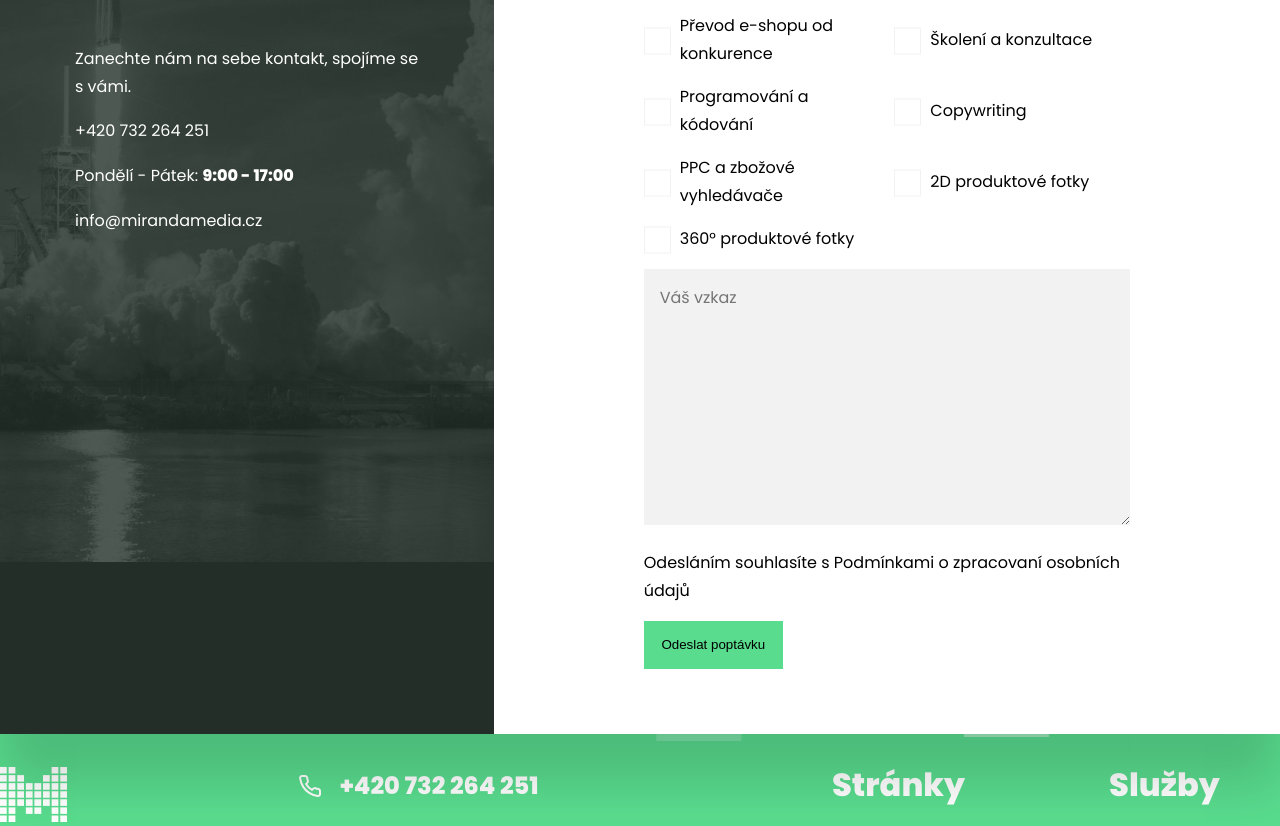
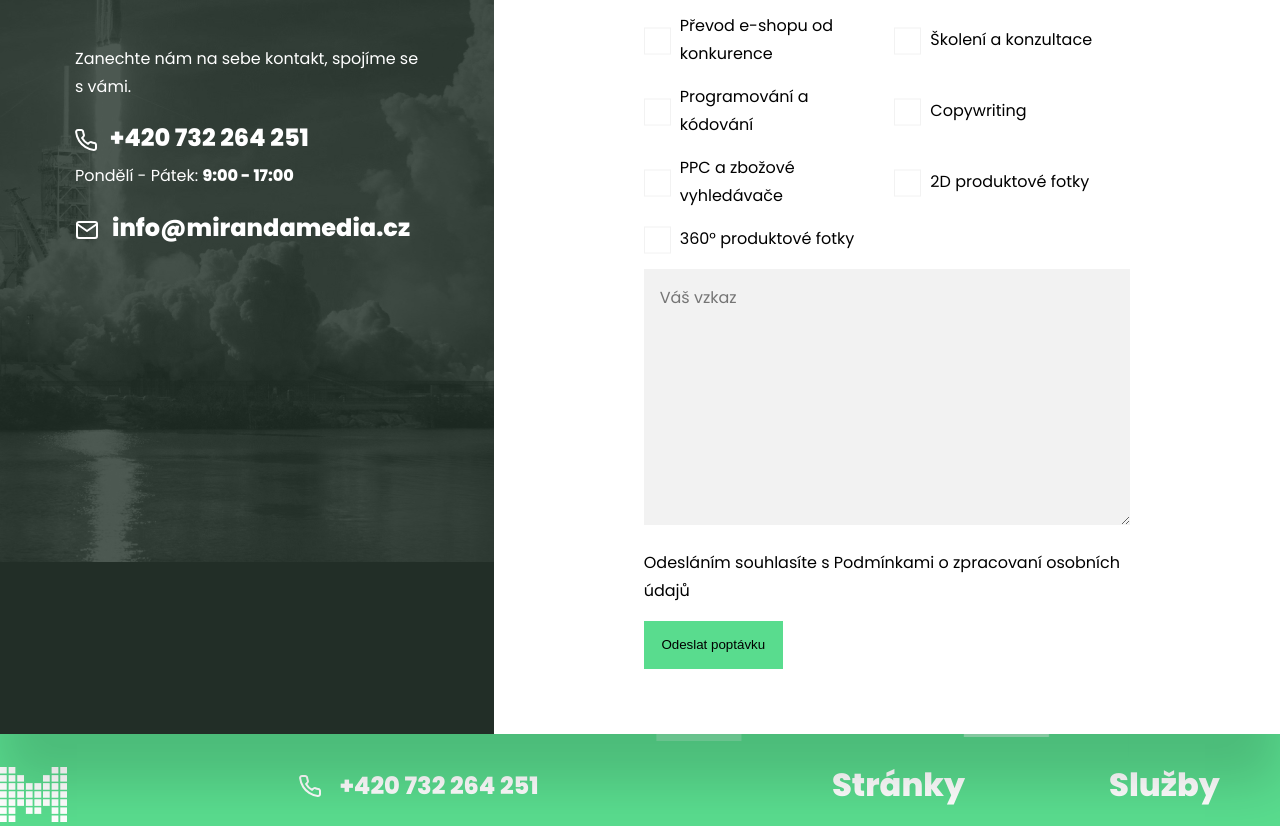
Before and after one commit to MirandaMedia-Group/miranda-website, a Next.js app: page /e-shopy in a window 1280 px wide. Shown: the part 7972-8798 px from the top of the page. Built offline with nearby package versions, Linux system fonts and the light colour scheme; no server answers.

Commit message:
contact form finished

```diff
--- a/components/ContactForm/ContactForm.jsx
+++ b/components/ContactForm/ContactForm.jsx
@@ -61,9 +61,9 @@ const ContactForm = () => {
             <div className="column">
                 <h2>Mám zájem <strong>o spolupráci</strong></h2>
                 <p>Zanechte nám na sebe kontakt, spojíme se s vámi.</p>
-                <a className="project-phone" href="tel:+420732264251">+420 732 264 251</a>
+                <a className={styles.projectPhone} href="tel:+420732264251">+420 732 264 251</a>
                 <p>Pondělí - Pátek: <strong>9:00 - 17:00</strong></p>
-                <a href="mailto:info@mirandamedia.cz" className="project-mail">info@mirandamedia.cz</a>
+                <a href="mailto:info@mirandamedia.cz" className={styles.projectMail}>info@mirandamedia.cz</a>
             </div>
             <div className="column">
                 <form onSubmit={sendForm}>
@@ -115,7 +115,7 @@ const ContactForm = () => {
                     </div>
                     <textarea name="zprava" id="zprava" rows="8" placeholder="Váš vzkaz" ref={form.zprava}></textarea>
                     <div className={styles.formRow}>
-                        <input type="checkbox" name="consent" id="consent" required checked/>
+                        <input type="checkbox" name="consent" id="consent" readOnly/>
                         <label htmlFor="consent">Odesláním souhlasíte s Podmínkami o zpracovaní osobních údajů</label>
                     </div>
                     <button type="submit" className="btn btn-primary">Odeslat poptávku</button>
--- a/components/ContactForm/ContactForm.module.scss
+++ b/components/ContactForm/ContactForm.module.scss
@@ -16,6 +16,9 @@
         color: $color-white;
         padding: 115px 75px;
         flex: 0 1 560px;
+        p {
+            margin-top: 0;
+        }
     }
     & > div:last-of-type {
         flex: 0 1 880px;
@@ -119,4 +122,28 @@
     input {
         font-family: "Poppins", sans-serif;;
     }
+    .projectPhone {
+        display: flex;
+        align-items: center;
+        font-weight: 700;
+        font-size: rem(24);
+        &::before {
+            content: url(/img/icon/icon-phone.svg);
+            display: inline-block;
+            margin-right: .5em;
+            line-height: 0;
+        }
+    }
+    .projectMail {
+        display: flex;
+        align-items: center;
+        font-size: rem(24);
+        font-weight: 700;
+        &::before {
+            content: url(/img/icon/icon-mail.svg);
+            display: inline-block;
+            margin-right: .5em;
+            line-height: 0;
+        }
+    }
 }
```
